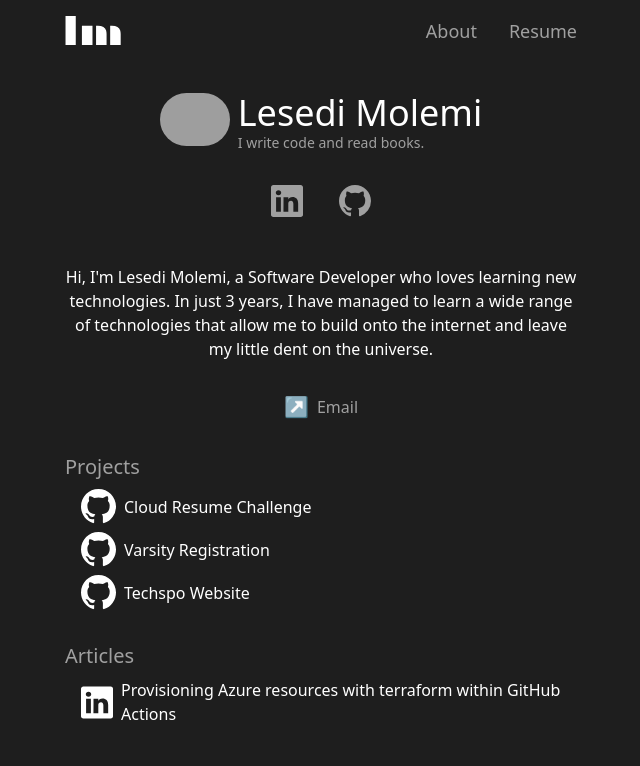
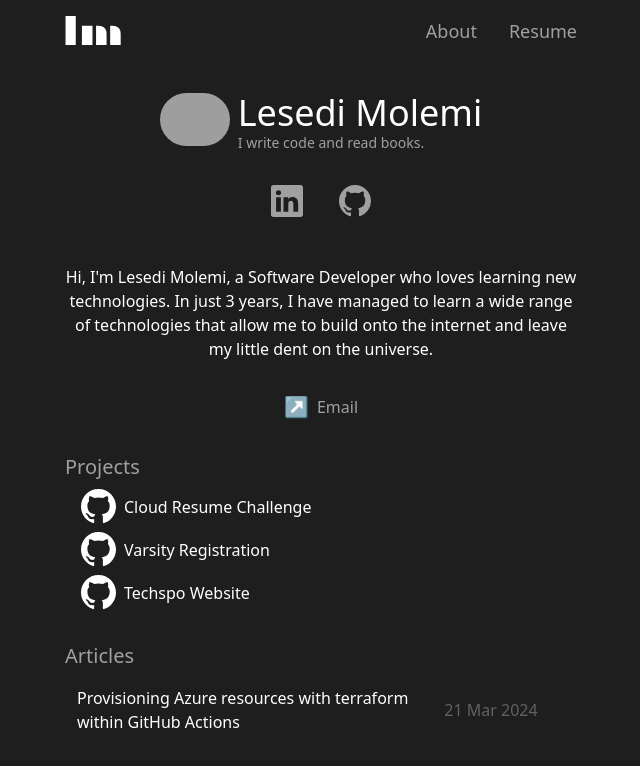
Before and after one commit to Lesmol/personal-portfolio, a React (Vite) app: page / in a window 1280 px wide. Shown: the top 766 px of the page, without its empty margins (319-959 px from the left). Built offline with nearby package versions, Linux system fonts and the light colour scheme; grey boxes are pictures that could not be loaded.

Commit message:
- Added article - Styled article - Removed linkedin code from LinkItem.tsx - Made padding bottom for overall site larger

```diff
--- a/index.html
+++ b/index.html
@@ -6,7 +6,7 @@
     <meta name="viewport" content="width=device-width, initial-scale=1.0" />
     <title>Lesedi Molemi</title>
   </head>
-  <body class="bg-secondary text-white pr-3 pl-3 pb-3">
+  <body class="bg-secondary text-white pr-3 pl-3 pb-6">
     <div id="root"></div>
     <script type="module" src="/src/main.tsx"></script>
   </body>
--- /dev/null
+++ b/src/Components/Home/ArticleItem.tsx
@@ -0,0 +1,18 @@
+type Props = {
+  title: string;
+  link: string;
+  date: string;
+};
+
+function ArticleItem(props: Props) {
+  return (
+    <div className="items-center mt-4 md:space-x-3 md:flex md:flex-row-reverse">
+      <p className="text-darker-primary w-[180px]">{props.date}</p>
+      <a href={props.link} target="_blank" className="hover:text-primary">
+        {props.title}
+      </a>
+    </div>
+  );
+}
+
+export default ArticleItem;
--- a/src/Components/Home/Articles.tsx
+++ b/src/Components/Home/Articles.tsx
@@ -1,13 +1,14 @@
-import LinkItem from "./LinkItem";
+import ArticleItem from "./ArticleItem";
+
 
 function Articles() {
   return (
     <div className="mt-8">
       <h3 className="text-primary text-xl">Articles</h3>
-      <LinkItem
+      <ArticleItem
         title="Provisioning Azure resources with terraform within GitHub Actions"
         link="https://www.linkedin.com/pulse/my-experience-provisioning-azure-resources-using-terraform-molemi-li7ff/?trackingId=%2FMLQ%2BpTYSWCWLwLM4l0wXA%3D%3D"
-        linkedIn={true}
+        date="21 Mar 2024"
       />
     </div>
   );
--- a/src/Components/Home/LinkItem.tsx
+++ b/src/Components/Home/LinkItem.tsx
@@ -1,25 +1,11 @@
 type ProjectItemProps = {
   title: string;
   link: string;
-  linkedIn?: boolean;
-  image?: string;
 };
 
 function LinkItem(props: ProjectItemProps) {
   return (
     <div className="flex items-center mt-2 ml-4 hover:text-darker-primary transition 150 ease-out">
-      {props.linkedIn ? (
-        <svg
-          xmlns="http://www.w3.org/2000/svg"
-          width="35"
-          height="35"
-          fill="currentColor"
-          className="bi bi-linkedin"
-          viewBox="0 0 16 16"
-        >
-          <path d="M0 1.146C0 .513.526 0 1.175 0h13.65C15.474 0 16 .513 16 1.146v13.708c0 .633-.526 1.146-1.175 1.146H1.175C.526 16 0 15.487 0 14.854zm4.943 12.248V6.169H2.542v7.225zm-1.2-8.212c.837 0 1.358-.554 1.358-1.248-.015-.709-.52-1.248-1.342-1.248S2.4 3.226 2.4 3.934c0 .694.521 1.248 1.327 1.248zm4.908 8.212V9.359c0-.216.016-.432.08-.586.173-.431.568-.878 1.232-.878.869 0 1.216.662 1.216 1.634v3.865h2.401V9.25c0-2.22-1.184-3.252-2.764-3.252-1.274 0-1.845.7-2.165 1.193v.025h-.016l.016-.025V6.169h-2.4c.03.678 0 7.225 0 7.225z" />
-        </svg>
-      ) : (
       <svg
         xmlns="http://www.w3.org/2000/svg"
         width="35"
@@ -30,7 +16,6 @@ function LinkItem(props: ProjectItemProps) {
       >
         <path d="M8 0C3.58 0 0 3.58 0 8c0 3.54 2.29 6.53 5.47 7.59.4.07.55-.17.55-.38 0-.19-.01-.82-.01-1.49-2.01.37-2.53-.49-2.69-.94-.09-.23-.48-.94-.82-1.13-.28-.15-.68-.52-.01-.53.63-.01 1.08.58 1.23.82.72 1.21 1.87.87 2.33.66.07-.52.28-.87.51-1.07-1.78-.2-3.64-.89-3.64-3.95 0-.87.31-1.59.82-2.15-.08-.2-.36-1.02.08-2.12 0 0 .67-.21 2.2.82.64-.18 1.32-.27 2-.27s1.36.09 2 .27c1.53-1.04 2.2-.82 2.2-.82.44 1.1.16 1.92.08 2.12.51.56.82 1.27.82 2.15 0 3.07-1.87 3.75-3.65 3.95.29.25.54.73.54 1.48 0 1.07-.01 1.93-.01 2.2 0 .21.15.46.55.38A8.01 8.01 0 0 0 16 8c0-4.42-3.58-8-8-8" />
       </svg>
-      )}
       <a href={props.link} target="_blank" className="ml-2">
         {props.title}
       </a>
```
Also changed, not shown: 1 other file (tests, documents, lock files or other folders). Lines whose indentation alone changed are shown as unchanged.
